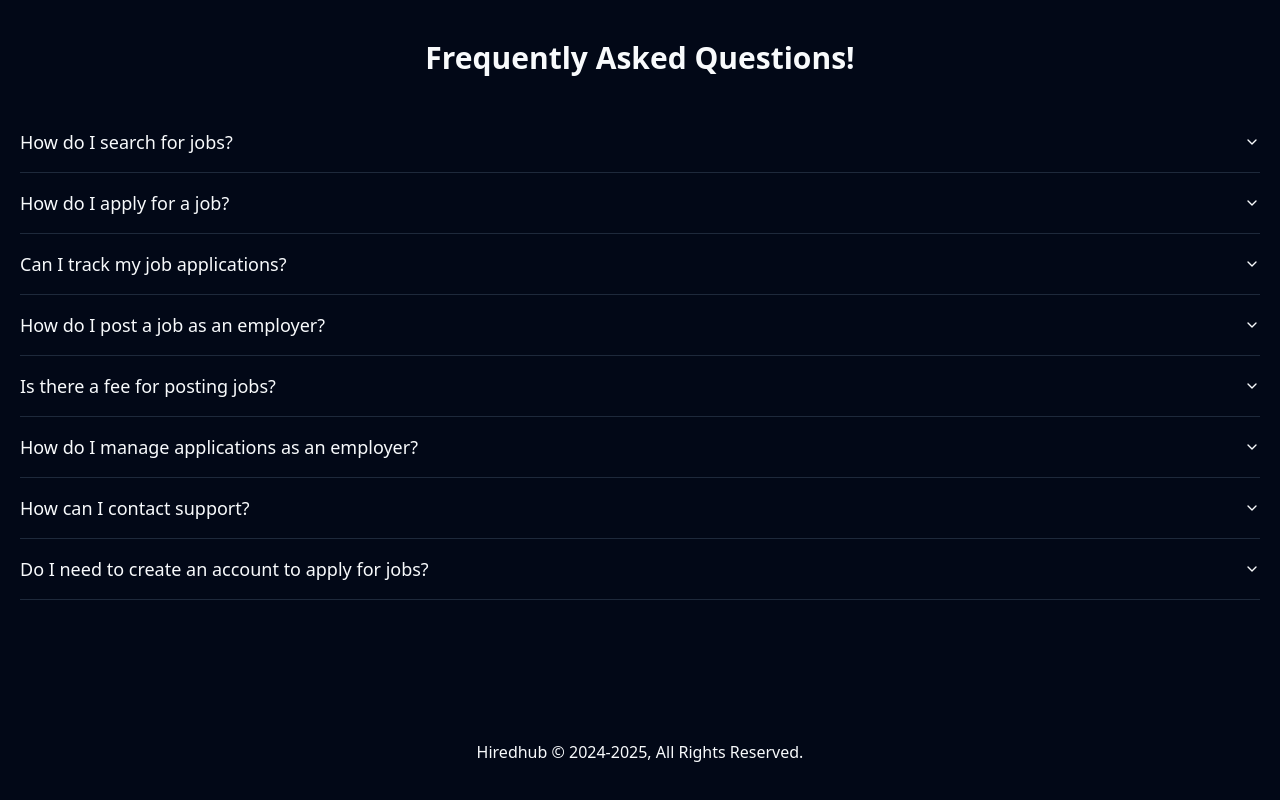
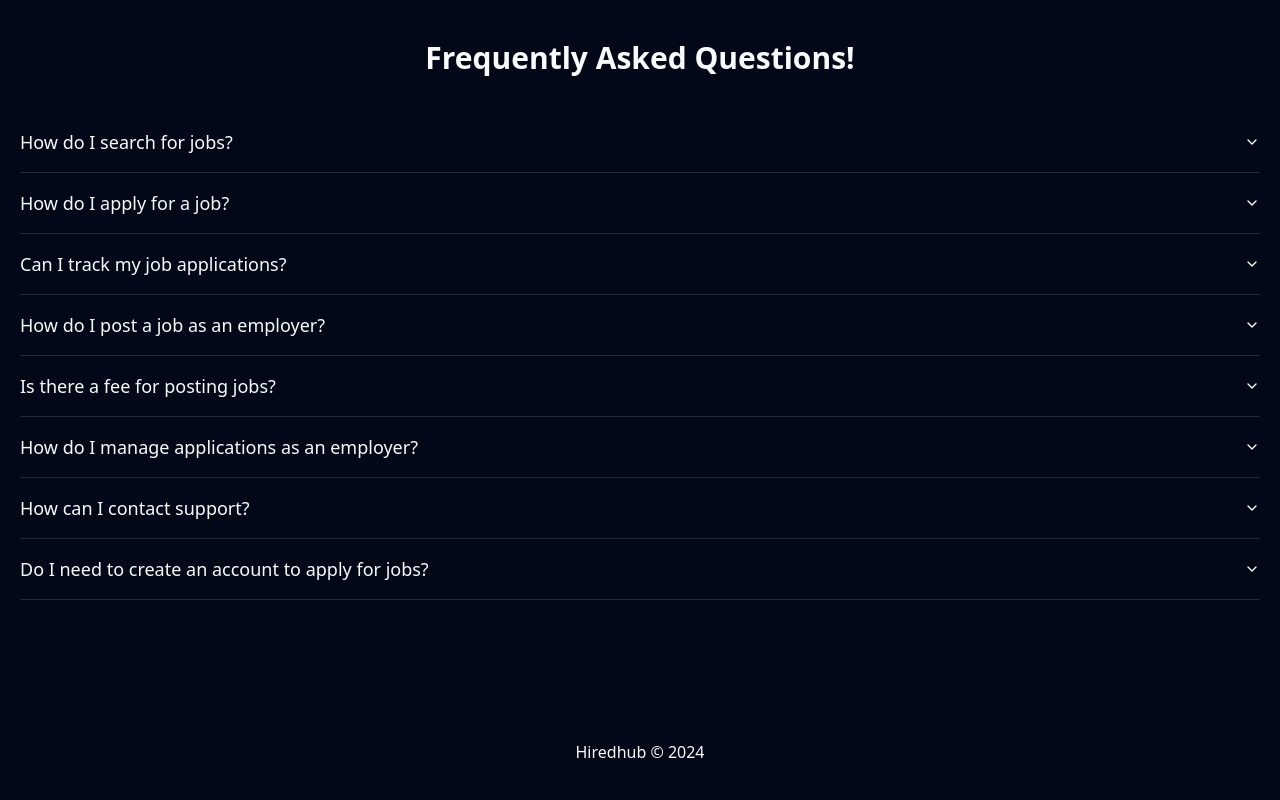
Before and after one commit to Madhur1707/HiredHub, a React (Vite) app: page / in a window 1280 px wide. Shown: the part 1634-2434 px from the top of the page. Built offline with nearby package versions, Linux system fonts and the light colour scheme; no server answers.

Commit message:
Update AppLayout.jsx

```diff
--- a/src/layout/AppLayout.jsx
+++ b/src/layout/AppLayout.jsx
@@ -11,7 +11,7 @@ const AppLayout = () => {
         <Outlet />
       </main>
       <div className="p-10 m-0 text-center bg--black  ">
-       Hiredhub © 2024-2025, All Rights Reserved.
+       Hiredhub © 2024
       </div>
     </div>
   );
```
